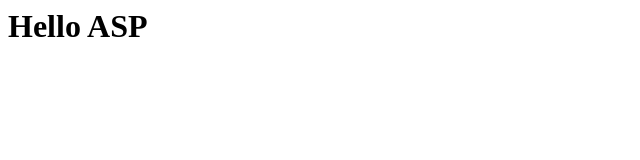
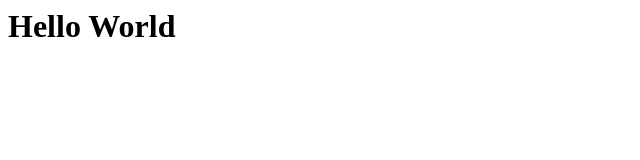
Before and after one commit to OudamITP/Teach_github, a plain HTML site: page index.html in a window 1280 px wide. Shown: the full height of the page, 0-640 px from the left. Drawn offline with Linux system fonts and the light colour scheme.

Commit message:
Revert "Update index.html"
This reverts commit dc54f471d67bc7ad3b258ee78c88b8158e6ec14f.

```diff
--- a/index.html
+++ b/index.html
@@ -1 +1 @@
-<h1>Hello ASP</h1>
+<h1>Hello World</h1>
```
